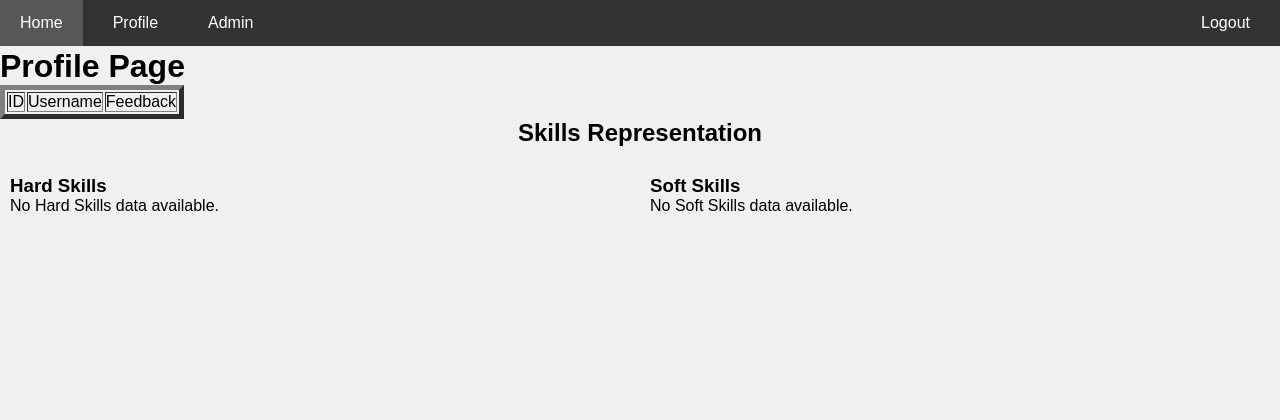
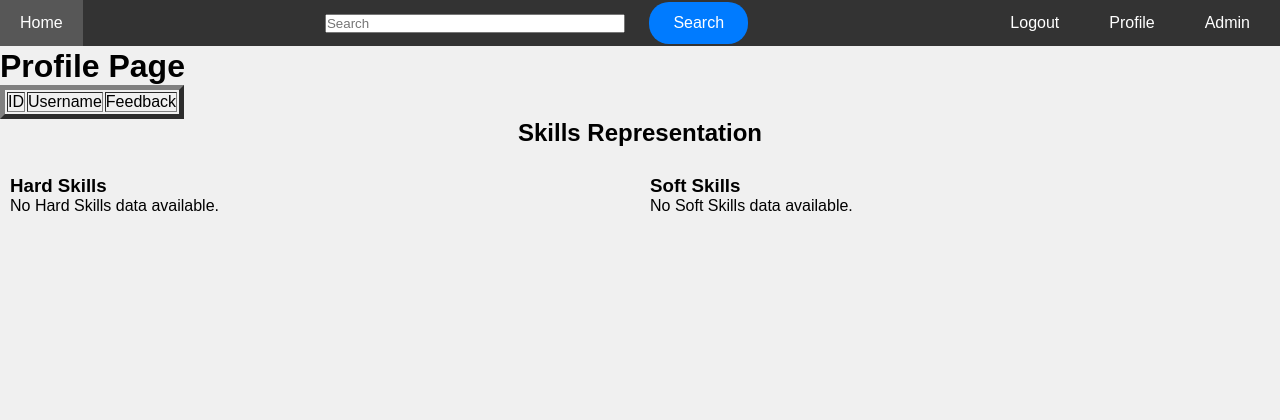
Before and after one commit to Sytechia/Group-4-Online-JD-Analytics, a Flask app: page /profile in a window 1280 px wide. Shown: the top 420 px of the page. Run offline with Flask 3, Linux system fonts and the light colour scheme; the visitor is signed in with stand-in values (Sample User, id 1).

Commit message:
Search bar
Working search bar

```diff
--- a/blueprints/routes.py
+++ b/blueprints/routes.py
@@ -89,6 +89,34 @@ def index():
             print(f'Logged in as {user["username"]}')
 
         return render_template('home.html',user = user, rows = rows, selected_levels = levels, recent_10_rows = recent_10_rows, top_10_rows = top_10_rows)
+
+@home_blueprint.route('/search_suggestions', methods=['GET'])
+def search_suggestions():
+    query = request.args.get('query', '')  # Get the query from the AJAX request
+    print(f'Search query: {query}')  # Debug: Check the query being passed in
+
+    if query:
+        suggestions = get_search_suggestions(query)  # Query the database for matching items
+        print(f'Suggestions: {suggestions}')  # Debug: Check what suggestions are returned
+    else:
+        suggestions = []
+
+    return jsonify(suggestions)  # Return the results as JSON
+
+def get_search_suggestions(query):
+    con = get_db_connection()  # Connect to your SQLite or other database
+    cur = con.cursor()
+
+    # Query the database (adjust this based on your schema)
+    cur.execute("SELECT job_title FROM jobdesc WHERE job_title LIKE ? COLLATE NOCASE", ('%' + query + '%',))
+    results = cur.fetchall()
+
+    print(f'Database results: {results}')  # Debug: Check the actual results fetched from the DB
+
+    con.close()
+
+    # Return a list of matching results
+    return [result[0] for result in results]
 
 @login_blueprint.route('/login',methods = ["POST","GET"])
 def index():
--- a/blueprints/static/css/index.css
+++ b/blueprints/static/css/index.css
@@ -3,10 +3,13 @@
     padding: 0;
     box-sizing: border-box;
 }
-html, body {
+
+html,
+body {
     height: 100%;
     overflow: hidden;
 }
+
 body {
     font-family: Arial, sans-serif;
     justify-content: center;
@@ -18,12 +21,15 @@ body {
     flex-direction: column;
     min-height: 100vh;
     overflow-y: auto;
-}.scroll-container {
+}
+
+.scroll-container {
     display: flex;
     overflow-x: auto;
     white-space: nowrap;
     padding: 20px;
 }
+
 .tile {
     flex: 0 0 auto;
     width: 300px;
@@ -39,6 +45,7 @@ body {
     text-align: center;
     padding: 10px;
 }
+
 .tile a {
     color: white;
     text-decoration: none;
@@ -48,9 +55,11 @@ body {
     white-space: nowrap;
     text-overflow: ellipsis;
 }
+
 .tile a:hover {
     text-decoration: underline;
 }
+
 .tile-info {
     font-size: 0.9em;
 }
@@ -63,10 +72,12 @@ body {
     padding: 15px;
     margin-bottom: 20px;
 }
+
 .message-container {
     display: flex;
     margin-bottom: 10px;
 }
+
 .message {
     display: inline-block;
     background-color: #e6e6e6;
@@ -75,17 +86,21 @@ body {
     max-width: 70%;
     word-wrap: break-word;
 }
+
 .message-container.user {
     justify-content: flex-end;
 }
+
 .message-container.user .message {
     background-color: #007bff;
     color: white;
 }
+
 .chat-input {
     display: flex;
     padding: 10px 0;
 }
+
 #user-input {
     flex-grow: 1;
     padding: 12px;
@@ -93,6 +108,7 @@ body {
     border-radius: 20px;
     font-size: 16px;
 }
+
 button {
     padding: 12px 24px;
     background-color: #007bff;
@@ -104,6 +120,7 @@ button {
     font-size: 16px;
     transition: background-color 0.3s;
 }
+
 button:hover {
     background-color: #0056b3;
 }
@@ -115,8 +132,6 @@ ul {
     padding: 0;
     overflow: hidden;
     background-color: #333;
-    background-color: #2a2b38;
-    background-image: url('https://s3-us-west-2.amazonaws.com/s.cdpn.io/1462889/pat.svg');
 }
 
 li {
@@ -130,7 +145,6 @@ li a {
     padding: 14px 16px;
     text-decoration: none;
 }
-
 /* Change the link color to #111 (black) on hover */
 li a:hover {
     background-color: #111;
@@ -138,8 +152,8 @@ li a:hover {
 
 .active {
     background-color: #04AA6D;
-    background-color: #c74747;
 }
+
 /* Create two equal columns that floats next to each other */
 .column {
     float: left;
@@ -148,7 +162,7 @@ li a:hover {
     height: 300px; /* Should be removed. Only for demonstration */
   }
 
-  /* Clear floats after the columns */
+/* Clear floats after the columns */
 .row:after {
     content: "";
     display: table;
@@ -162,27 +176,103 @@ nav {
     color: white;
     z-index: 1000;
 }
+
 nav ul {
     list-style-type: none;
     padding: 0;
 }
+
 nav ul li {
     display: inline;
     margin-right: 10px;
 }
+
 nav ul li a {
     color: white;
     text-decoration: none;
     padding: 14px 20px;
     display: inline-block;
 }
+
 nav ul li a:hover {
     background-color: #575757;
 }
+
 footer {
     background-color: #333;
     color: white;
     text-align: center;
-    padding: 20px; /* Increase padding to make the footer thicker */
-    height: 90px; /* Set a specific height if needed */
+    padding: 20px;
+    /* Increase padding to make the footer thicker */
+    height: 90px;
+    /* Set a specific height if needed */
 }
+
+/* Style the search box inside the navigation bar */
+.nav[type=text] {
+    float: right;
+    padding: 6px;
+    border: none;
+    margin-top: 8px;
+    margin-right: 16px;
+    font-size: 17px;
+}
+
+/* Ensure the container uses flexbox for proper layout */
+.navbar .container-fluid {
+    display: flex;
+    justify-content: space-between;
+    align-items: center;
+}
+
+/* Ensure the <ul> spans full width */
+.navbar-nav {
+    flex-grow: 1;
+    display: flex;
+    justify-content: space-between;
+    align-items: center;
+}
+
+/* Center the search bar and give it a fixed width */
+.navbar-nav .search-bar {
+    flex-grow: 1;
+    display: flex;
+    justify-content: center;
+}
+
+/* Adjust the input field and button widths */
+.navbar-nav .search-bar .form-control {
+    width: 250px;
+    /* Adjust this width as needed */
+    margin-right: 10px;
+}
+
+.navbar-nav .search-bar .btn {
+    white-space: nowrap;
+}
+
+.suggestion-box {
+    position: absolute;
+    background-color: white;
+    border: 1px solid #ddd;
+    max-height: 200px;
+    overflow-y: auto;
+    width: 300px;  /* Match the width of your input */
+    z-index: 999;
+    display: none;  /* Hidden by default, shown when suggestions are available */
+}
+
+.suggestion-item {
+    padding: 10px;
+    cursor: pointer;
+    color: black;
+}
+
+.suggestion-item:hover {
+    background-color: #f1f1f1;
+}
+
+/* Search bar custom styling */
+#search-input {
+    width: 300px;
+}
--- a/blueprints/templates/navbar.html
+++ b/blueprints/templates/navbar.html
@@ -1,21 +1,29 @@
-<!-- navbar.html -->
 <nav class="navbar navbar-expand-lg navbar-light bg-light">
   <div class="collapse navbar-collapse" id="navbarNav">
-    <ul class="navbar-nav">
+    <ul class="navbar-nav mr-auto">
       <li class="nav-item active">
         <a class="nav-link" href="/">Home</a>
       </li>
 
+      <!-- Search Bar inside an <li> -->
+      <li class="nav-item search-bar">
+        <form class="form-inline my-2 my-lg-0" id="search-form" autocomplete="off">
+          <input class="form-control me-2" id="search-input" type="search" placeholder="Search" aria-label="Search"
+            name="query" required>
+          <button class="btn btn-outline-success" type="submit">Search</button>
+          <!-- Suggestion Box -->
+          <div id="suggestion-box" class="suggestion-box"></div>
+        </form>
+      </li>
+
       {% if session.get('username') %}
-      <!-- If session username is present (user is logged in), show Profile and Logout -->
-      <li class="nav-item">
-        <a class="nav-link" href="/profile">Profile</a>
-      </li>
       <li class="nav-item" style="float: right;">
         <a class="nav-link" href="/logout">Logout</a>
       </li>
+      <li class="nav-item" style="float: right;">
+        <a class="nav-link" href="/profile">Profile</a>
+      </li>
       {% else %}
-      <!-- If session username is not present (user is not logged in), show Login -->
       <li class="nav-item" style="float: right;">
         <a class="nav-link" href="/login">Login</a>
       </li>
@@ -29,3 +37,57 @@
     </ul>
   </div>
 </nav>
+
+<script>
+  const searchInput = document.getElementById('search-input');
+  const suggestionBox = document.getElementById('suggestion-box');
+
+  // Function to fetch suggestions from the backend
+  function fetchSuggestions(query) {
+    return fetch(`/search_suggestions?query=${query}`)
+      .then(response => response.json())  // Parse the JSON response
+      .then(data => data)  // Return the data (suggestions)
+      .catch(error => {
+        console.error('Error fetching suggestions:', error);
+        return [];
+      });
+  }
+
+  // Event listener for typing in the search bar
+  searchInput.addEventListener('input', function () {
+    const query = searchInput.value.trim();
+
+    if (query.length > 2) {  // Only fetch suggestions for input longer than 2 characters
+      fetchSuggestions(query).then(suggestions => {
+        suggestionBox.innerHTML = '';  // Clear previous suggestions
+        suggestionBox.style.display = 'block';  // Show the suggestion box
+
+        if (suggestions.length > 0) {
+          suggestions.forEach(item => {
+            const div = document.createElement('div');
+            div.className = 'suggestion-item';
+            div.textContent = item;  // Add the suggestion text
+            div.onclick = function () {
+              searchInput.value = item;  // Set input value to clicked suggestion
+              suggestionBox.innerHTML = '';  // Clear suggestions
+              suggestionBox.style.display = 'none';  // Hide the suggestion box after selection
+            };
+            suggestionBox.appendChild(div);  // Append the suggestion to the suggestion box
+          });
+        } else {
+          suggestionBox.innerHTML = '<div class="suggestion-item">No results found</div>';
+        }
+      });
+    } else {
+      suggestionBox.innerHTML = '';  // Clear suggestions for short input
+      suggestionBox.style.display = 'none';  // Hide the suggestion box if input is too short
+    }
+  });
+
+  // Optional: Hide the suggestion box if clicked outside
+  document.addEventListener('click', function (e) {
+    if (!suggestionBox.contains(e.target) && !searchInput.contains(e.target)) {
+      suggestionBox.style.display = 'none';
+    }
+  });
+</script>
```
Also changed, not shown: 1 other file.
